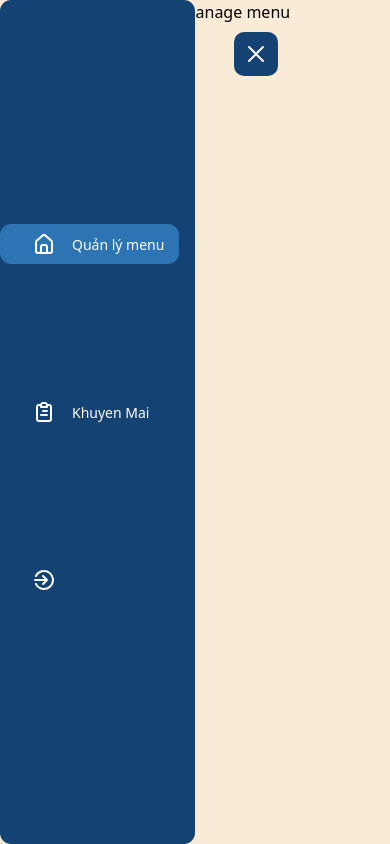
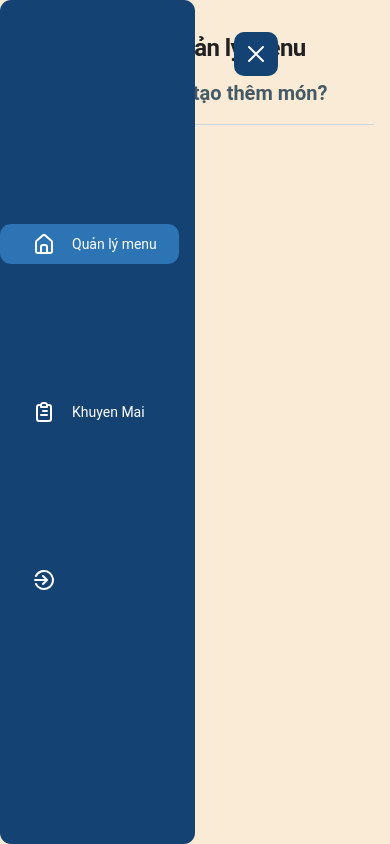
Before and after one commit to danghuy6584/finalProject, a React (Vite) app: page /admin in a window 390 px wide. Built offline with nearby package versions, Linux system fonts and the light colour scheme; no server answers.

Commit message:
create menu

```diff
--- a/package.json
+++ b/package.json
@@ -12,6 +12,7 @@
   "dependencies": {
     "@heroicons/react": "^2.1.3",
     "@iconscout/react-unicons": "^2.0.2",
+    "@material-tailwind/react": "^2.1.9",
     "@supabase/supabase-js": "^2.42.0",
     "framer-motion": "^11.1.3",
     "react": "^18.2.0",
--- a/src/App.jsx
+++ b/src/App.jsx
@@ -3,6 +3,7 @@ import './App.css'
 import ManageMenu from './component/Admin/MangeMenu/ManageMenu'
 import Promotion from './component/Admin/Promotion/Promotion'
 import Product from './component/Product'
+import ProductDetail from './component/ProductDetail'
 import Admin from './pages/Admin/Admin'
 import Home from './pages/Home'
 import Login from './pages/Login'
@@ -13,14 +14,15 @@ function App() {
       <BrowserRouter>
       <Routes>
         <Route path="/" element={<Home />}>
-          <Route index element={<Product />} />
+          <Route index element={<Product />}/>
+          <Route path="/ProductDetail" element={<ProductDetail/>} />
         </Route>
         <Route path="/Login" element={<Login />} />
         <Route path="/SignUp" element={<SignUp />} />
         <Route path="admin" element={<Admin />}>
-        <Route path="" element={<ManageMenu />} />
-        <Route path="admin/Promotion" element={<Promotion />} />
-      </Route>
+          <Route path="" element={<ManageMenu />} />
+          <Route path="admin/Promotion" element={<Promotion />} />
+        </Route>
       </Routes>
     </BrowserRouter>
     </>
--- a/src/component/Admin/MangeMenu/ManageMenu.jsx
+++ b/src/component/Admin/MangeMenu/ManageMenu.jsx
@@ -1,12 +1,149 @@
 import "./ManageMenu.scss";
-
+import {
+  Card,
+  Accordion,
+  AccordionHeader,
+  AccordionBody,
+  Input,
+  Typography,
+  Button,
+  Spinner,
+  Dialog,
+  DialogHeader,
+  DialogBody,
+} from "@material-tailwind/react";
+import { useState } from "react";
+import { supabase } from '@/config/supabaseClient'
 
 export function ManageMenu() {
+  const [getData, setData] = useState([]);
+  const [inputs, setInputs] = useState({
+    name: "",
+    price: "",
+  });
+  const [open, setOpen] = useState(0);
 
+  const handleInput = (e) => {
+    const nameInput = e.target.name;
+    const value = e.target.value;
+    setInputs((state) => ({ ...state, [nameInput]: value }));
+  };
+  const handleOpen = (value) => setOpen(open === value ? 0 : value);
+  const handleSubmit = async (e) => {
+    e.preventDefault();
+    if (!inputs.name || !inputs.price) {
+      console.log("fail")
+      return;
+    }
+    try {
 
+      const { data, error } = await supabase.from('menuCoffe').insert([
+        {
+          name : inputs.name,
+          price: inputs.price,
+        }
+      ]);
+      console.log(data)
+      if (error) {
+        console.error('Error inserting data:', error.message);
+        return;
+      }
+    } catch (error) {
+
+    }
+  };
   return (
     <div className="">
-      Manage menu
+      <div className="mx-full px-4 pt-8">
+        <h2 className="text-2xl font-bold tracking-tight text-gray-900">
+          Quản lý menu
+        </h2>
+        <Accordion open={open === 1}>
+          <AccordionHeader onClick={() => handleOpen(1)}>
+            Bạn muốn tạo thêm món?
+          </AccordionHeader>
+          <AccordionBody>
+            <form onSubmit={handleSubmit} className="my-4">
+              <div className="flex flex-col gap-4">
+                <Typography variant="h6" color="blue-gray" className="-mb-3">
+                  Tên món
+                </Typography>
+                <Input
+                  type="text"
+                  name="name"
+                  onChange={handleInput}
+                  className=" !border-t-blue-gray-200 focus:!border-t-gray-900"
+                  labelProps={{
+                    className: "before:content-none after:content-none",
+                  }}
+                />
+                <Typography variant="h6" color="blue-gray" className="-mb-3">
+                  Giá
+                </Typography>
+                <Input
+                  type="number"
+                  name="price"
+                  onChange={handleInput}
+                  className=" !border-t-blue-gray-200 focus:!border-t-gray-900"
+                  labelProps={{
+                    className: "before:content-none after:content-none",
+                  }}
+
+                />
+                <Button type="submit" color="lightBlue">
+                  Thêm món
+                </Button>
+              </div>
+            </form>
+          </AccordionBody>
+        </Accordion>
+        <Dialog size="xs">
+          <DialogHeader>Cập nhật món</DialogHeader>
+          <DialogBody>
+            <form >
+              <div className="flex flex-col gap-4">
+                <Typography variant="h6" color="blue-gray" className="-mb-3">
+                  Tên món
+                </Typography>
+                <Input
+                  type="text"
+                  name="name"
+                  className=" !border-t-blue-gray-200 focus:!border-t-gray-900"
+                  labelProps={{
+                    className: "before:content-none after:content-none",
+                  }}
+                />
+                <Typography variant="h6" color="blue-gray" className="-mb-3">
+                  Giá
+                </Typography>
+                <Input
+                  type="number"
+                  name="price"
+                  className=" !border-t-blue-gray-200 focus:!border-t-gray-900"
+                  labelProps={{
+                    className: "before:content-none after:content-none",
+                  }}
+                />
+                <Typography variant="h6" color="blue-gray" className="-mb-3">
+                  Phân loại
+                </Typography>
+              </div>
+              <div className="flex gap-4 mt-4">
+                <Button type="submit" color="lightBlue" ripple="dark">
+                  Cập nhật
+                </Button>
+                <Button
+                  color="red"
+                  buttonType="link"
+                  ripple="light"
+                >
+                  Hủy
+                </Button>
+              </div>
+            </form>
+          </DialogBody>
+        </Dialog>
+      </div>
     </div>
   );
 }
--- a/src/component/Admin/Sidebar/Sidebar.jsx
+++ b/src/component/Admin/Sidebar/Sidebar.jsx
@@ -22,14 +22,14 @@ export const Sidebar = () => {
   return (
     <>
       <div
-        className=" bars "
+        className=" bars"
         style={expanded ? { left: "60%" } : { left: "5%" }}
         onClick={() => setExpaned(!expanded)}
       >
         <span>{expanded ? <UilMultiply /> : <UilBars />}</span>
       </div>
       <motion.div
-        className="sidebar"
+        className="sidebar min-h-screen"
         variants={sidebarVariants}
         animate={window.innerWidth <= 768 ? `${expanded}` : ""}
       >
--- a/src/component/Header.jsx
+++ b/src/component/Header.jsx
@@ -49,9 +49,10 @@ function Header() {
           ))}
           <Link
             to={"/"}
-            className="btn bg-white text-[#447878] md:ml-8 font-semibold px-3 py-1 rounded duration-500 md:static"
+            className="btn bg-white text-[#447878] md:ml-8 font-semibold px-3 py-1 rounded duration-500 relative z-[1] "
           >
             <BellAlertIcon class="h-6 w-6 text-gray-500" />
+            <a className="absolute bottom-4 left-10 text-white z-[2] rounded-full bg-[#A34343] w-6 h-6">2</a>
           </Link>
           <Link
             to={"/Login"}
--- /dev/null
+++ b/src/component/ProductDetail.jsx
@@ -0,0 +1,47 @@
+import React, { useState } from 'react'
+
+function ProductDetail() {
+    const [images, setImages] = useState({
+        img1 : "https://static.nike.com/a/images/t_PDP_1280_v1/f_auto,b_rgb:f5f5f5/3396ee3c-08cc-4ada-baa9-655af12e3120/scarpa-da-running-su-strada-invincible-3-xk5gLh.png",
+        img2 : "https://static.nike.com/a/images/f_auto,b_rgb:f5f5f5,w_440/e44d151a-e27a-4f7b-8650-68bc2e8cd37e/scarpa-da-running-su-strada-invincible-3-xk5gLh.png",
+        img3 : "https://static.nike.com/a/images/f_auto,b_rgb:f5f5f5,w_440/44fc74b6-0553-4eef-a0cc-db4f815c9450/scarpa-da-running-su-strada-invincible-3-xk5gLh.png",
+        img4 : "https://static.nike.com/a/images/f_auto,b_rgb:f5f5f5,w_440/d3eb254d-0901-4158-956a-4610180545e5/scarpa-da-running-su-strada-invincible-3-xk5gLh.png"
+    })
+    const [activeImg, setActiveImage] = useState(images.img1)
+
+    const [amount, setAmount] = useState(1);
+  return (
+    <div className='flex flex-col justify-between lg:flex-row gap-16 lg:items-center'>
+            <div className='flex flex-col gap-6 lg:w-2/4'>
+                <img src={activeImg} alt="" className='w-full h-full aspect-square object-cover rounded-xl'/>
+                <div className='flex flex-row justify-between h-24'>
+                    <img src={images.img1} alt="" className='w-24 h-24 rounded-md cursor-pointer' onClick={() => setActiveImage(images.img1)}/>
+                    <img src={images.img2} alt="" className='w-24 h-24 rounded-md cursor-pointer' onClick={() => setActiveImage(images.img2)}/>
+                    <img src={images.img3} alt="" className='w-24 h-24 rounded-md cursor-pointer' onClick={() => setActiveImage(images.img3)}/>
+                    <img src={images.img4} alt="" className='w-24 h-24 rounded-md cursor-pointer' onClick={() => setActiveImage(images.img4)}/>
+                </div>
+            </div>
+            {/* ABOUT */}
+            <div className='flex flex-col gap-4 lg:w-2/4'>
+                <div>
+                    <span className=' text-violet-600 font-semibold'>Special Sneaker</span>
+                    <h1 className='text-3xl font-bold'>Nike Invincible 3</h1>
+                </div>
+                <p className='text-gray-700'>
+                Con un'ammortizzazione incredibile per sostenerti in tutti i tuoi chilometri, Invincible 3 offre un livello di comfort elevatissimo sotto il piede per aiutarti a dare il massimo oggi, domani e oltre. Questo modello incredibilmente elastico e sostenitivo, è pensato per dare il massimo lungo il tuo percorso preferito e fare ritorno a casa carico di energia, in attesa della prossima corsa.
+                </p>
+                <h6 className='text-2xl font-semibold'>$ 199.00</h6>
+                <div className='flex flex-row items-center gap-12'>
+                    <div className='flex flex-row items-center'>
+                        <button className='bg-gray-200 py-2 px-5 rounded-lg text-violet-800 text-3xl' onClick={() => setAmount((prev) => prev - 1)}>-</button>
+                        <span className='py-4 px-6 rounded-lg'>{amount}</span>
+                        <button className='bg-gray-200 py-2 px-4 rounded-lg text-violet-800 text-3xl' onClick={() => setAmount((prev) => prev + 1)}>+</button>
+                    </div>
+                    <button className='bg-violet-800 text-white font-semibold py-3 px-16 rounded-xl h-full'>Add to Cart</button>
+                </div>
+            </div>
+        </div>
+  )
+}
+
+export default ProductDetail
--- a/tailwind.config.js
+++ b/tailwind.config.js
@@ -1,8 +1,9 @@
 /** @type {import('tailwindcss').Config} */
-module.exports = {
+const withMT = require("@material-tailwind/react/utils/withMT");
+module.exports = withMT ({
   content: ["./index.html", "./src/**/*.{js,ts,jsx,tsx}"],
   theme: {
     extend: {},
   },
   plugins: [],
-}
+})
```
Also changed, not shown: src/component/Product.jsx (+30 -7 lines), src/pages/SignUp.jsx (+0 -18 lines), src/component/Header.scss (added), 1 other file (tests, documents, lock files or other folders).
